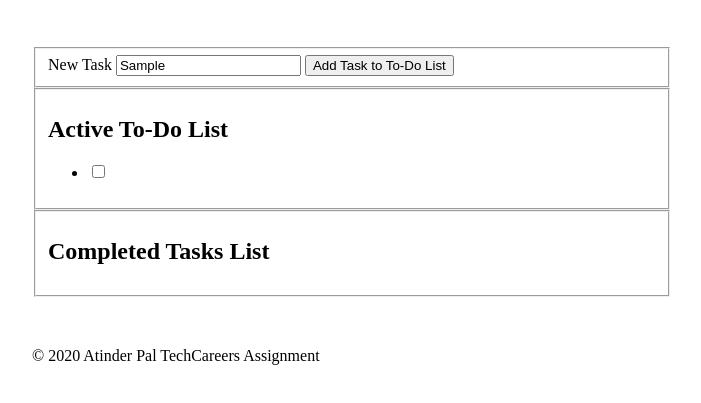
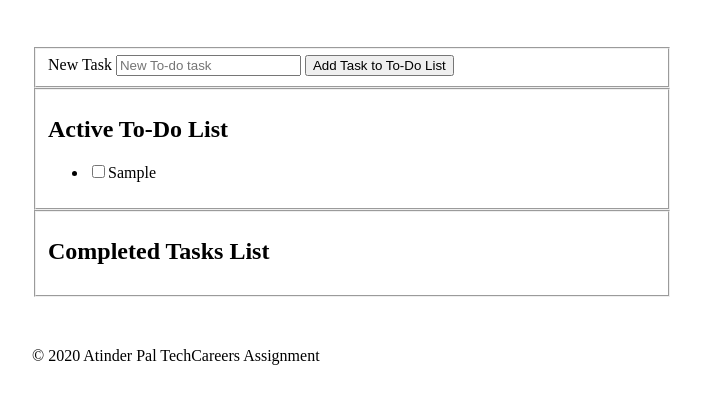
Before and after one commit to Atinder-Pal/to-do-app-javascript, a plain HTML site: page index.html in a window 1280 px wide. Both pictures are taken after typing "Sample" into the empty fields and a click on the input "Add Task to To-Do List". Shown: the part 61-464 px from the top of the page, without its empty margins (288-989 px from the left). Drawn offline with Linux system fonts and the light colour scheme.

Commit message:
added code to clear new task field after  a new task is submitted

```diff
--- a/css/main.css
+++ b/css/main.css
@@ -14,4 +14,5 @@ fieldset:nth-of-type(2), fieldset:nth-of-type(3){
 
     max-height: fit-content;
 
+
 }
--- a/js/scripts.js
+++ b/js/scripts.js
@@ -21,11 +21,14 @@ const completedList = document.querySelector('#completed-tasks-list');
 myForm.addEventListener( 'submit', (event) => {
     // Stop the form from submitting!
     event.preventDefault();
-    console.log( event );
+    //console.log( event );
 
     //Get value of New Task field from Form
     const newTask = newTaskField.value;
-    console.log( newTask );
+    //console.log( newTask );
+
+    //Clear the newTaskField after a new task is ssubmitted
+    newTaskField.value="";
 
     //Create a new Task in the Active To-Do List and a CheckBox for that task
     const newActiveTask = document.createElement( 'li' );
@@ -36,6 +39,7 @@ myForm.addEventListener( 'submit', (event) => {
     // console.log( newActiveTask );
 
     //Assign New task value to newly created list element
+    newActiveTask.textContent= `${newTask}`;
 
     //Prepend the check box to the list element
     newActiveTask.prepend( newCheckBox );
```
